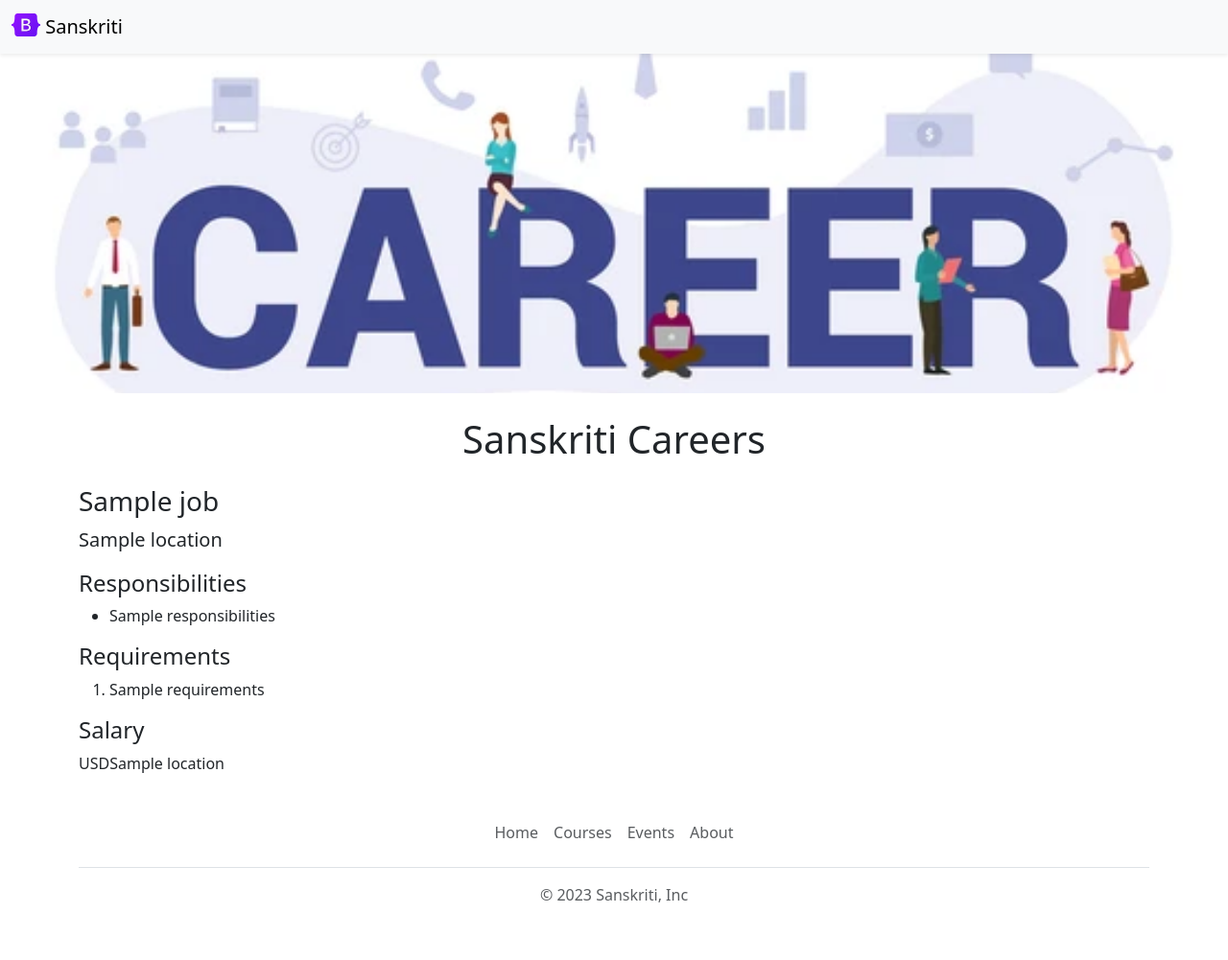
After one commit to Tanish18/my-careers-website-v2, a Flask app: template templates/jobpage.html in a window 1280 px wide. The commit adds this page. Shown: the whole page at 96% size. Run offline with Flask 3, Linux system fonts and the light colour scheme; the template is opened without the code that fills it: most values are stand-ins (such as "Sample title", 1, 10 or a date in 2020).

Commit message:
dynamic pages for each job

```diff
--- a/app.py
+++ b/app.py
@@ -1,5 +1,5 @@
 from flask import Flask, render_template, jsonify
-from database import load_jobs_from_db
+from database import load_jobs_from_db, load_job_from_db
 
 app = Flask(__name__)
 
@@ -8,13 +8,20 @@ app = Flask(__name__)
 def hello_sanskriti():
   jobs = load_jobs_from_db()
   return render_template('home.html',
-                         jobs=jobs,
-                         company_name='Sanskriti')
+                         jobs=jobs)
 
 @app.route("/api/jobs")
 def list_jobs():
   jobs = load_jobs_from_db()
   return jsonify(jobs)
 
+@app.route("/jobs/<id>")
+def show_job(id):
+  job = load_job_from_db(id)
+  if not job:
+    return "Not Found, 404"
+  return render_template('jobpage.html',
+                        job=job)
+
 if __name__ == "__main__":
   app.run(host='0.0.0.0', debug=True)
--- /dev/null
+++ b/templates/banner.html
@@ -0,0 +1,9 @@
+<style>
+  #banner {
+    height: 360px;
+    width: 100%;
+    object-fit: cover;
+    margin-bottom: 16px;
+  }
+</style>
+<img calss="img-fluid" id="banner" src="/static/banner.jpeg.webp">
--- /dev/null
+++ b/templates/bootstrap.html
@@ -0,0 +1,3 @@
+<meta charset="utf-8">
+<meta name="viewport" content="width=device-width, initial-scale=1">
+<link href="https://cdn.jsdelivr.net/npm/bootstrap@5.3.0/dist/css/bootstrap.min.css" rel="stylesheet" integrity="sha384-9ndCyUaIbzAi2FUVXJi0CjmCapSmO7SnpJef0486qhLnuZ2cdeRhO02iuK6FUUVM" crossorigin="anonymous">
--- a/templates/jobitem.html
+++ b/templates/jobitem.html
@@ -13,7 +13,7 @@
     {% endif %}
   </div>
   <div class="col-2">
-  <a href="mailto:kaushal.tanish@gmail.com?subject=Application%20for%20{{job['title']}}&body=My%20name%3A%20%3Cyour%20name%20here%3E%0D%0A%0D%0AResume%20link%3A%20%3Cresume%20link%3E%0D%0A%0D%0ALinkedIn%20link%3A%20%3Clinkedin%20link%3E" type='button' class='btn btn-outline-primary'>Apply</a>
+  <a href="/jobs/{{job['id']}}" type='button' class='btn btn-outline-primary'>Apply</a>
   </div>
 
 </div>
--- /dev/null
+++ b/templates/jobpage.html
@@ -0,0 +1,35 @@
+<!DOCTYPE html>
+<html>
+  <head>
+    <title>{{job.title}} - Sanskriti Careers</title>
+    {% include 'bootstrap.html' %}
+  </head>
+  <body>
+    {% include 'nav.html' %}
+    {% include 'banner.html' %}
+    <div class="container">
+      <h1 class="text-center mt-2 mb-4">Sanskriti Careers </h1>
+      <h3 class="mb-2">{{job.title}}</h3>
+      <p class="lead mt-0">{{job.location}}</p>
+      <h4>Responsibilities</h4>
+      <ul>
+        {% for line in job.responsibilities.strip().split(".") %}
+          {% if line.strip() != "" %}
+            <li>{{line}}</li>
+          {% endif %}
+        {% endfor %}
+      </ul>
+      <h4>Requirements</h4>
+      <ol>
+        {% for line in job.requirements.strip().split(".") %}
+          {% if line.strip() != "" %}
+            <li>{{line}}</li>
+          {% endif %}
+        {% endfor %}
+      </ol>
+      <h4>Salary</h4>
+      <p>{{job.currency}}{{job.location}}</p>
+    </div>
+      {% include 'footer.html' %}
+  </body>
+</html>
--- a/templates/nav.html
+++ b/templates/nav.html
@@ -1,7 +1,7 @@
 <nav class="navbar bg-body-tertiary shadow-sm fixed-top bg-white">
   <div class="container-fluid">
-    <a class="navbar-brand" href="#">
-      <img src="static/logo.svg" alt="Logo" width="30" height="24" class="d-inline-block align-text-top">
+    <a class="navbar-brand" href="/">
+      <img src="/static/logo.svg" alt="Logo" width="30" height="24" class="d-inline-block align-text-top">
       Sanskriti
     </a>
   </div>
```
Also changed, not shown: database.py (+11 -0 lines), templates/home.html (+3 -13 lines).
